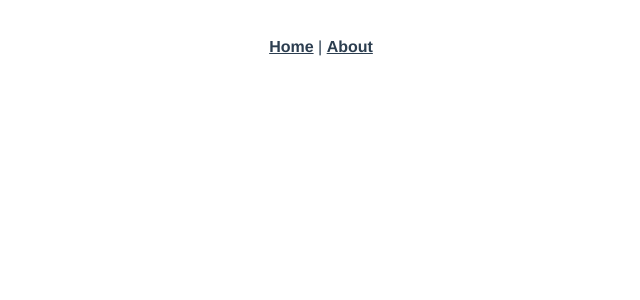
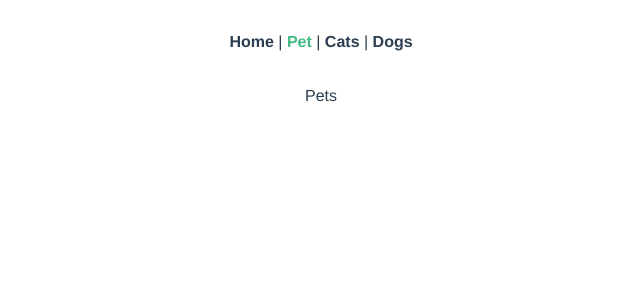
Before and after one commit to rrsalerno21/vue-adopt-pet-app, a Vue app: page /pet in a window 1280 px wide. Shown: the top 300 px of the page, without its empty margins (319-959 px from the left). Built offline with nearby package versions, Linux system fonts and the light colour scheme.

Commit message:
added vue pages and bootstrap-vue

```diff
--- a/package.json
+++ b/package.json
@@ -8,6 +8,8 @@
     "lint": "vue-cli-service lint"
   },
   "dependencies": {
+    "bootstrap": "^4.5.0",
+    "bootstrap-vue": "^2.15.0",
     "core-js": "^3.6.5",
     "vue": "^2.6.11",
     "vue-router": "^3.2.0",
--- a/src/App.vue
+++ b/src/App.vue
@@ -2,7 +2,10 @@
   <div id="app">
     <div id="nav">
       <router-link to="/">Home</router-link> |
-      <router-link to="/about">About</router-link>
+      <router-link to="/pet">Pet</router-link> |
+      <router-link to="/cats">Cats</router-link> |
+      <router-link to="/dogs">Dogs</router-link>
+
     </div>
     <router-view/>
   </div>
--- a/src/router/index.js
+++ b/src/router/index.js
@@ -1,7 +1,9 @@
 import Vue from 'vue'
 import VueRouter from 'vue-router'
 import Home from '../views/Home.vue'
-import About from '../views/About.vue'
+import Pet from '../views/Pet.vue'
+import Cats from '../views/Cats.vue'
+import Dogs from '../views/Dogs.vue'
 
 Vue.use(VueRouter)
 
@@ -12,9 +14,19 @@
     component: Home
   },
   {
-    path: '/about',
-    name: 'About',
-    component: About
+    path: '/pet',
+    name: 'Pet',
+    component: Pet
+  },
+  {
+    path: '/dogs',
+    name: 'Dogs',
+    component: Dogs
+  },
+  {
+    path: '/cats',
+    name: 'Cats',
+    component: Cats
   }
 ]
 
--- /dev/null
+++ b/src/views/Cats.vue
@@ -0,0 +1,5 @@
+<template>
+    <div>
+        Cats
+    </div>
+</template>
--- /dev/null
+++ b/src/views/Dogs.vue
@@ -0,0 +1,5 @@
+<template>
+    <div>
+        Dogs
+    </div>
+</template>
--- a/src/views/Home.vue
+++ b/src/views/Home.vue
@@ -1,18 +1,11 @@
 <template>
   <div class="home">
-    <img alt="Vue logo" src="../assets/logo.png">
-    <HelloWorld msg="Welcome to Your Vue.js App"/>
+    Home
   </div>
 </template>
 
 <script>
-// @ is an alias to /src
-import HelloWorld from '@/components/HelloWorld.vue'
-
 export default {
-  name: 'Home',
-  components: {
-    HelloWorld
-  }
+  name: 'Home'
 }
 </script>
--- /dev/null
+++ b/src/views/Pet.vue
@@ -0,0 +1,5 @@
+<template>
+    <div>
+        Pets
+    </div>
+</template>
```
Also changed, not shown: src/main.js (+7 -0 lines), 1 other file (tests, documents, lock files or other folders).
